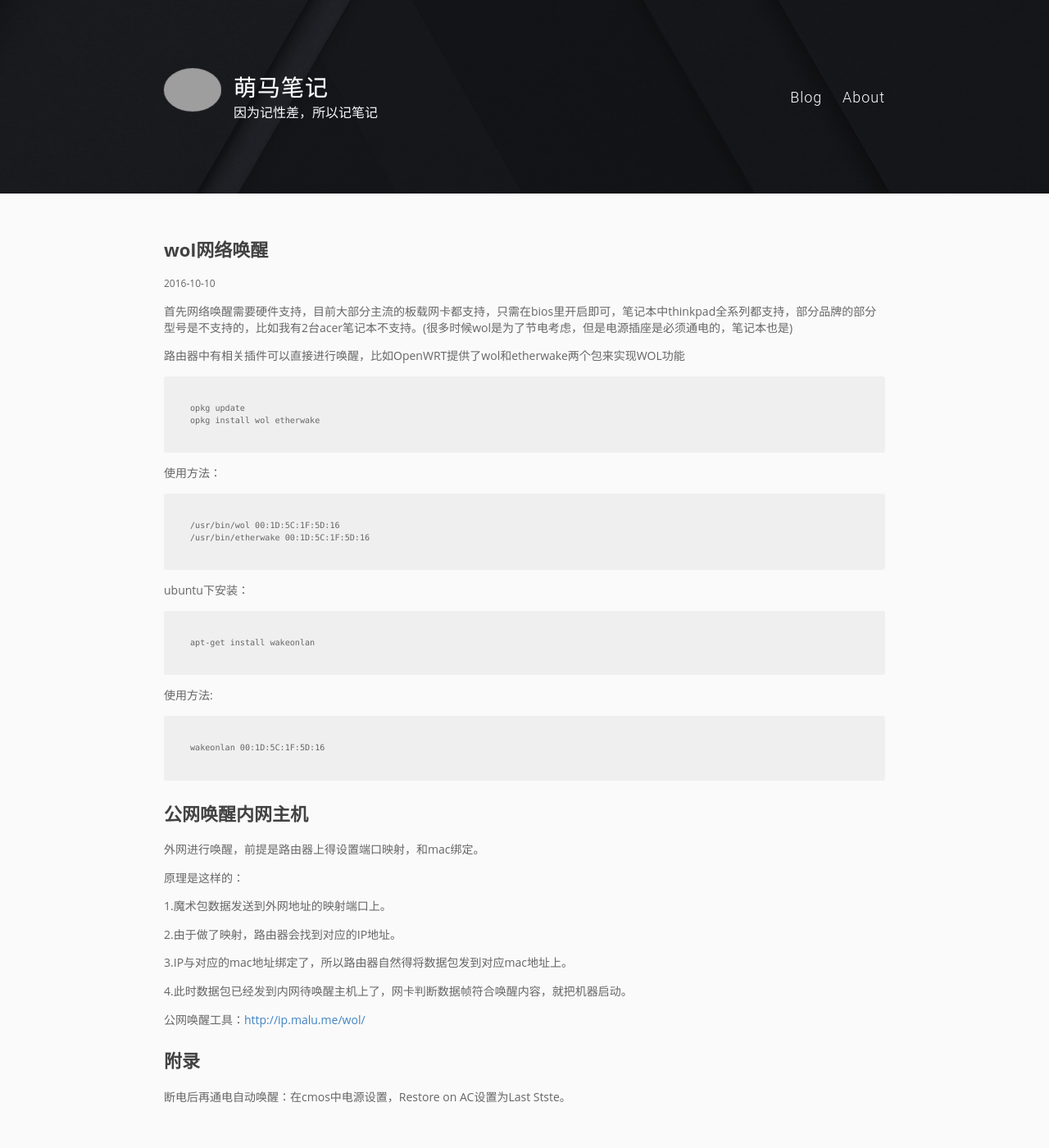
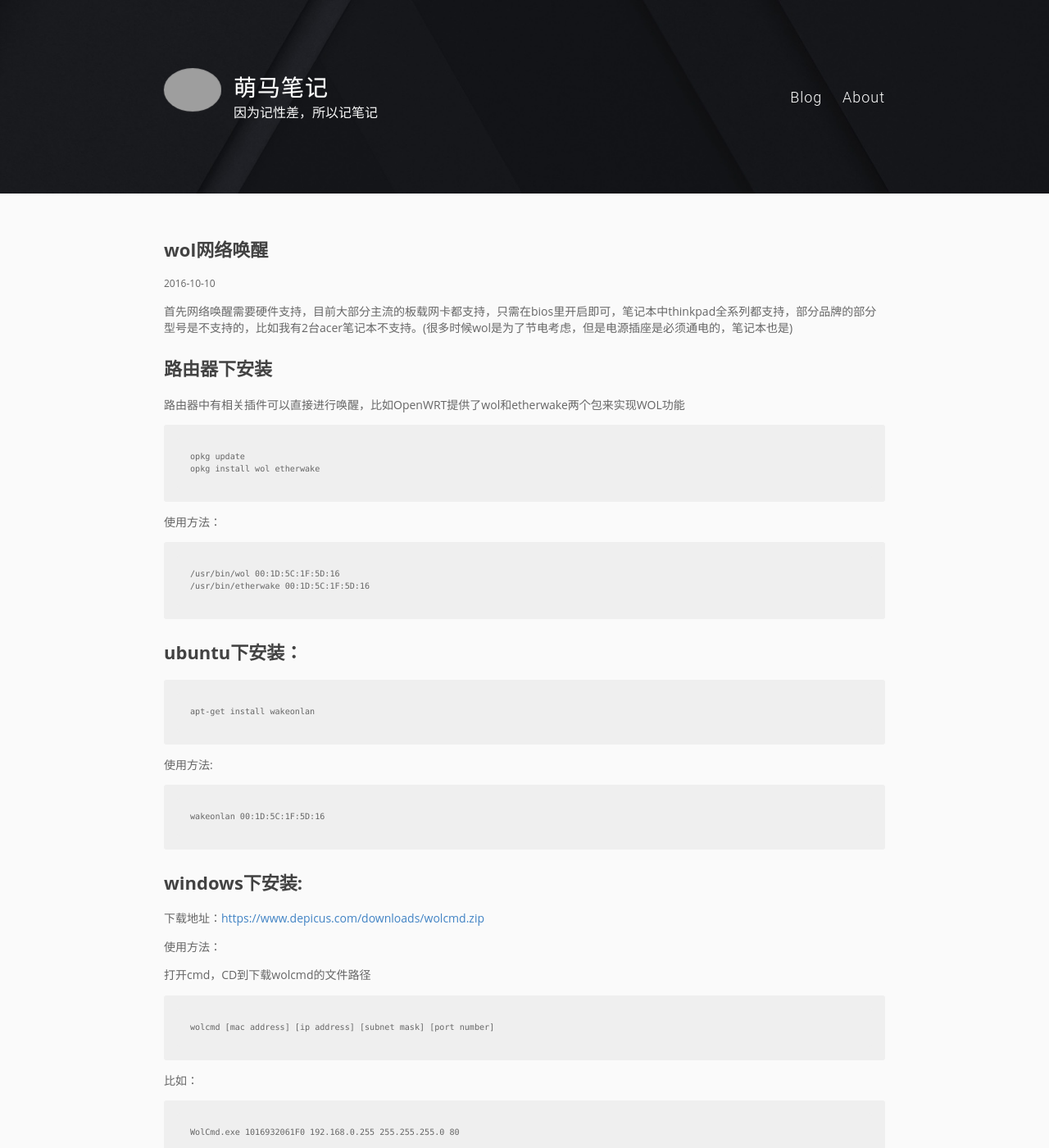
Before and after one commit to pingmalu/pingmalu.github.io, a Jekyll site: the page built from _posts/2016-10-10-wol网络唤醒.md, in a window 1280 px wide and 1400 px high. Shown: the whole window at 82% size. Built offline with Jekyll 4.4.1, drawn with Linux system fonts in a browser that asks for light colours; nearby versions of some CDN libraries; grey boxes are pictures that could not be loaded.

Commit message:
'update'

```diff
--- a/_posts/2016-10-10-wol网络唤醒.md
+++ b/_posts/2016-10-10-wol网络唤醒.md
@@ -4,6 +4,8 @@ title:  "wol网络唤醒"
 ---
 
 首先网络唤醒需要硬件支持，目前大部分主流的板载网卡都支持，只需在bios里开启即可，笔记本中thinkpad全系列都支持，部分品牌的部分型号是不支持的，比如我有2台acer笔记本不支持。(很多时候wol是为了节电考虑，但是电源插座是必须通电的，笔记本也是)
+
+# 路由器下安装
 
 路由器中有相关插件可以直接进行唤醒，比如OpenWRT提供了wol和etherwake两个包来实现WOL功能
 
@@ -15,13 +17,27 @@ title:  "wol网络唤醒"
 	/usr/bin/wol 00:1D:5C:1F:5D:16
 	/usr/bin/etherwake 00:1D:5C:1F:5D:16
 
-ubuntu下安装：
+# ubuntu下安装：
 
 	apt-get install wakeonlan
 
 使用方法:
 
 	wakeonlan 00:1D:5C:1F:5D:16
+
+# windows下安装:
+
+下载地址：[https://www.depicus.com/downloads/wolcmd.zip](https://www.depicus.com/downloads/wolcmd.zip)
+
+使用方法：
+
+打开cmd，CD到下载wolcmd的文件路径
+
+	wolcmd [mac address] [ip address] [subnet mask] [port number]
+
+比如：
+
+	WolCmd.exe 1016932061F0 192.168.0.255 255.255.255.0 80
 
 # 公网唤醒内网主机
 
```
